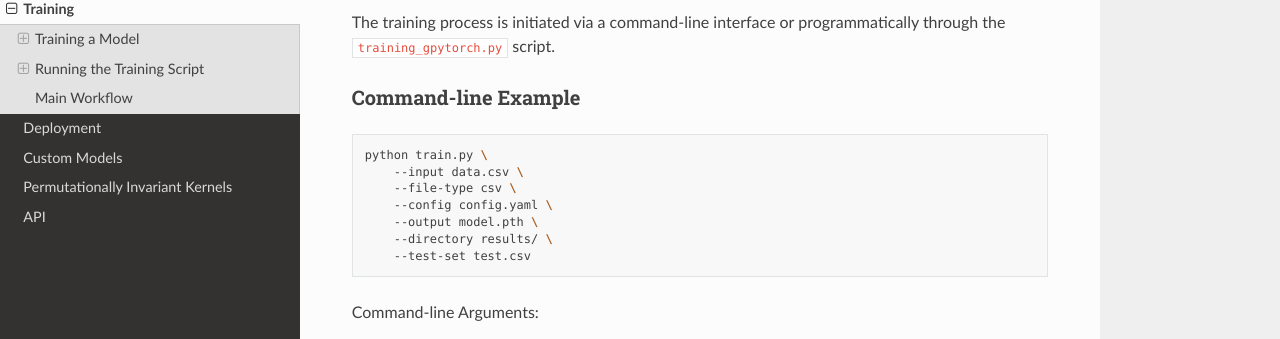
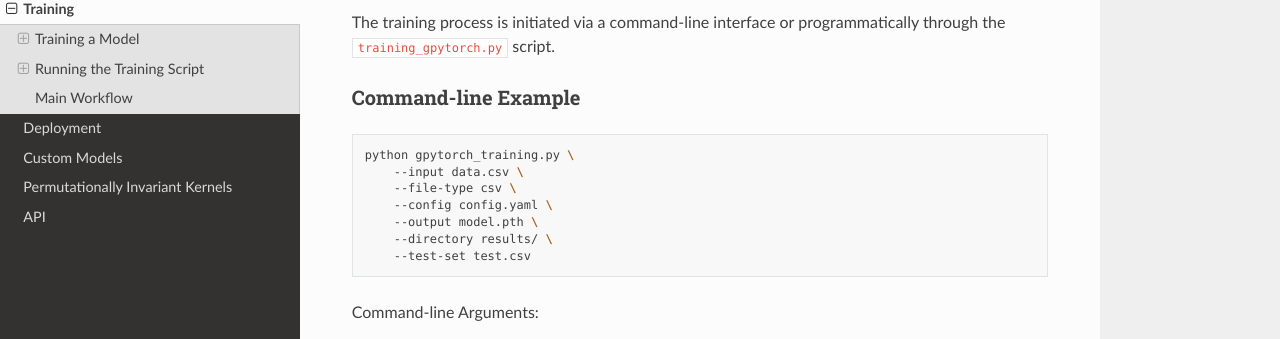
Before and after one commit to jennevv/GPyTorchWrapper, a Sphinx documentation site: the page built from docs/source/training.rst, in a window 1280 px wide and 900 px high, scrolled down 2316 px. Shown: the part 112-451 px from the top of the window. Built offline with Sphinx 7.4.7 and the Read the Docs theme 3.1.0, drawn with Linux system fonts in a browser that asks for light colours.

Commit message:
Update training.rst

```diff
--- a/docs/source/training.rst
+++ b/docs/source/training.rst
@@ -117,7 +117,7 @@ Command-line Example
 
 .. code-block:: bash
 
-    python train.py \
+    python gpytorch_training.py \
         --input data.csv \
         --file-type csv \
         --config config.yaml \
```
